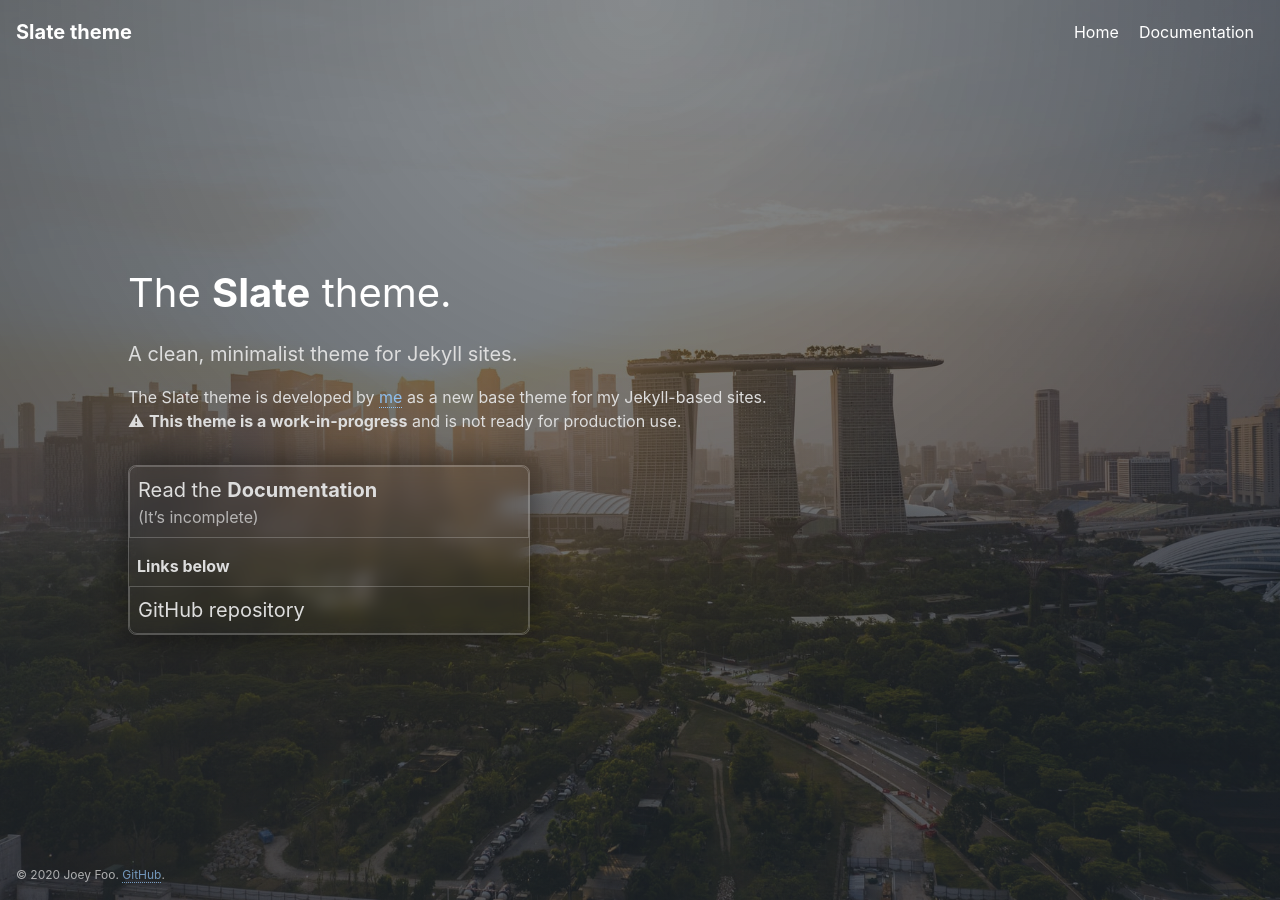
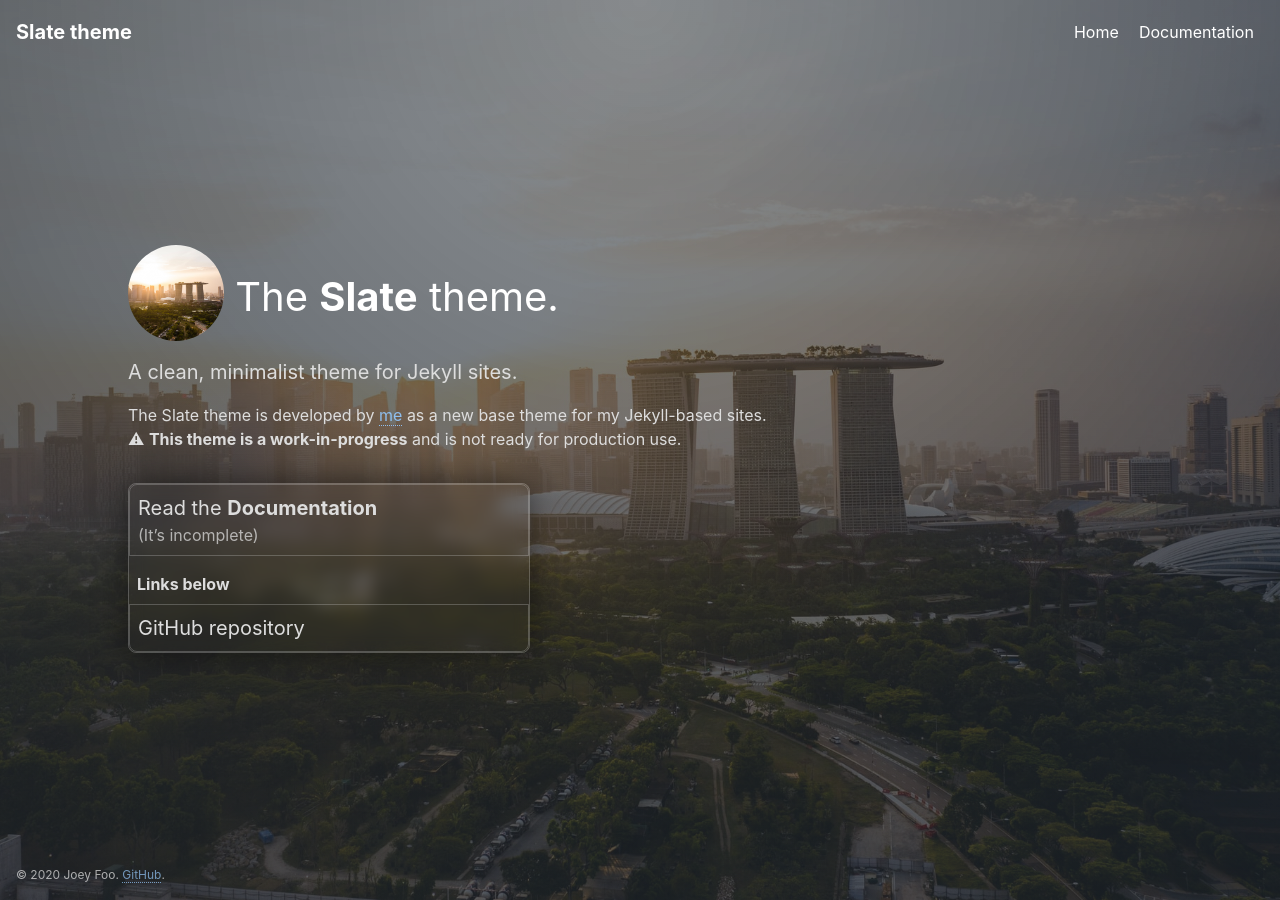
Before and after one commit to joeyfoo/slate, a Jekyll site: the page built from index.md, in a window 1280 px wide. Built offline with Jekyll 4.4.1, drawn with Linux system fonts in a browser that asks for light colours.

Commit message:
Add support for profile image on the home page

```diff
--- a/_layouts/home.html
+++ b/_layouts/home.html
@@ -6,6 +6,10 @@ home-background: true
 <article id="content" class="home">
     <div class="home-content">
         <h1 class="home-title">
+            {% if page.profile-image %}
+            <div class="home-profile-image" style="background-image: url({{page.profile-image}});"></div>
+            {% endif %}
+
             {% if page.welcome %}
                 {{ page.welcome | markdownify | remove: '<p>' | remove: '</p>' }}
             {% else if page.title %}
--- a/_sass/slate/style.scss
+++ b/_sass/slate/style.scss
@@ -439,6 +439,18 @@ main{
                 max-width: $width-home;
                 margin-top: 2rem;
             }
+
+            .home-profile-image{
+                display: inline-block;
+                height: 6rem;
+                width: 6rem;
+                border-radius: 50%;
+                background-color: #111;
+                background-repeat: no-repeat;
+                background-size: cover;
+                background-position: center;
+                vertical-align: -50%;
+            }
         }
     }
 }
--- a/index.md
+++ b/index.md
@@ -6,6 +6,8 @@ background-image: assets/img/skyline.jpg
 welcome: The **Slate** theme.
 
 description: A clean, minimalist theme for Jekyll sites.
+
+profile-image: assets/img/skyline.jpg
 
 links:
     - title: Read the **Documentation**
```
